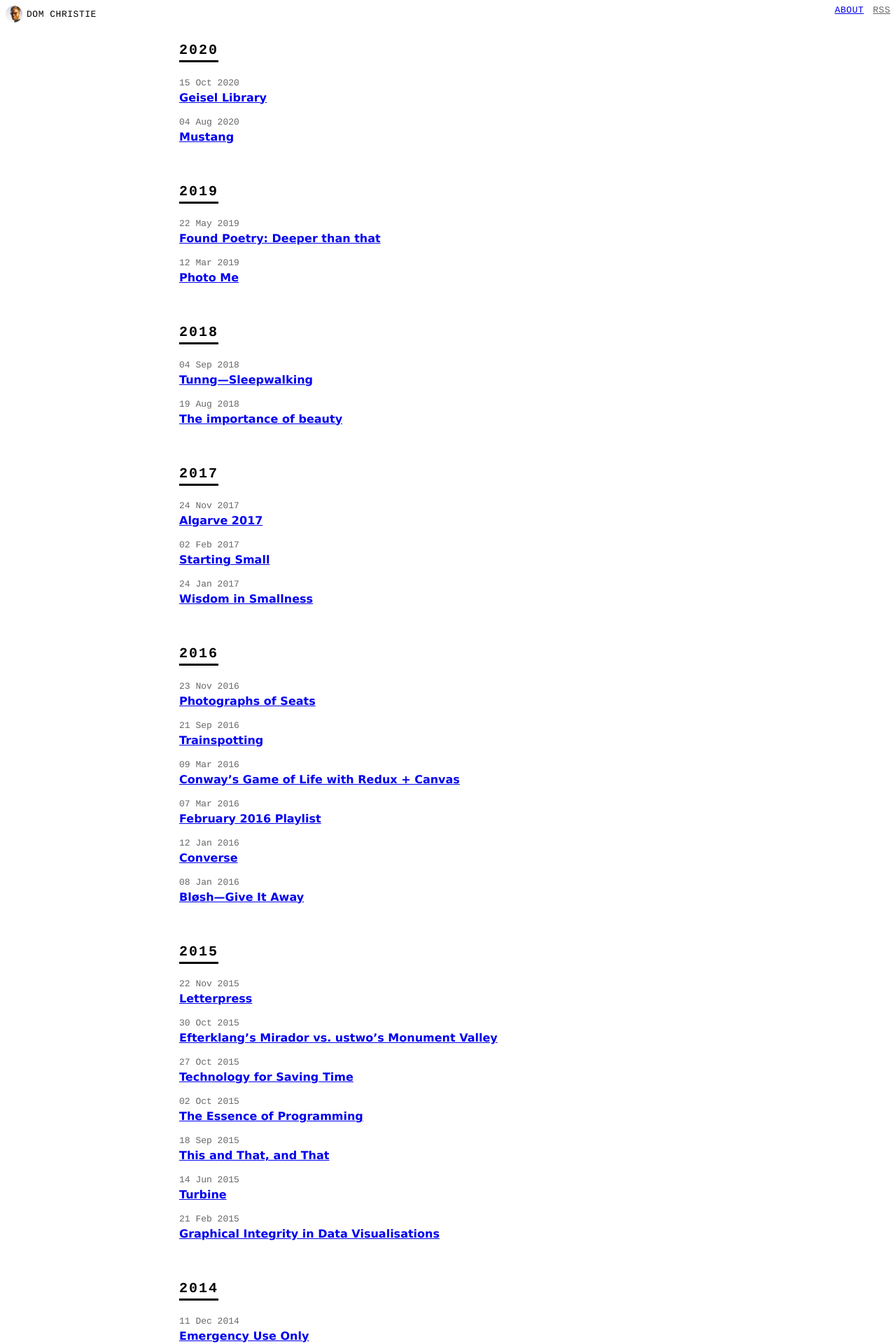
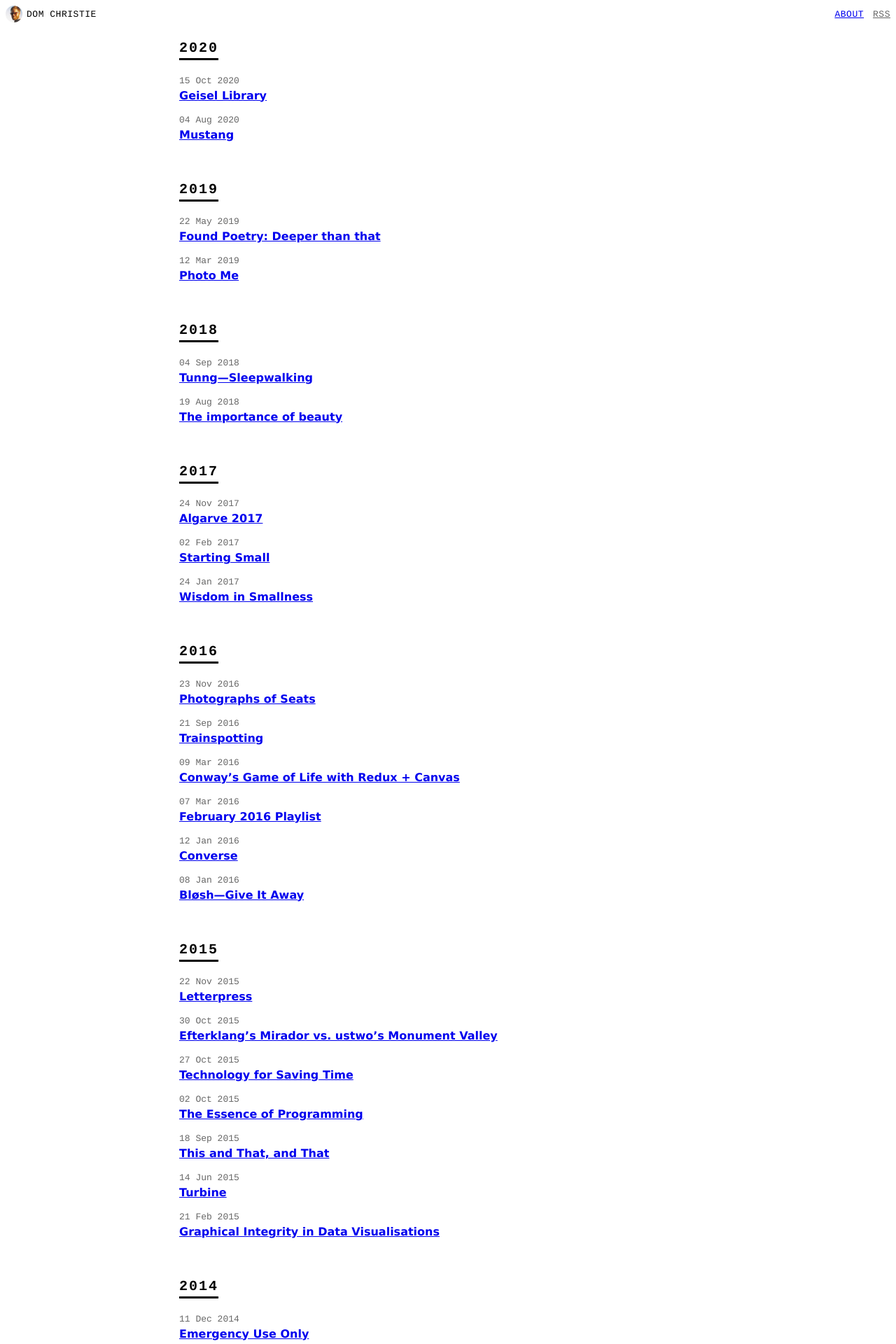
Before and after one commit to domchristie/domchristie.co.uk, a Jekyll site: the page built from index.html, in a window 1280 px wide. Shown: the top 1920 px of the page at 70% size. Built offline with Jekyll 4.4.1, drawn with Linux system fonts in a browser that asks for light colours.

Commit message:
Improve nav alignment

```diff
--- a/_sass/_navigation.scss
+++ b/_sass/_navigation.scss
@@ -7,6 +7,8 @@ nav {
   line-height: 1;
   text-transform: uppercase;
   letter-spacing: 0.04em;
+  display: flex;
+  align-items: center;
 
   & > a {
     position: relative;
@@ -23,7 +25,7 @@ nav {
   ul {
     margin: 0;
     list-style: none;
-    float: right;
+    margin-left: auto;
   }
 
   li {
```
